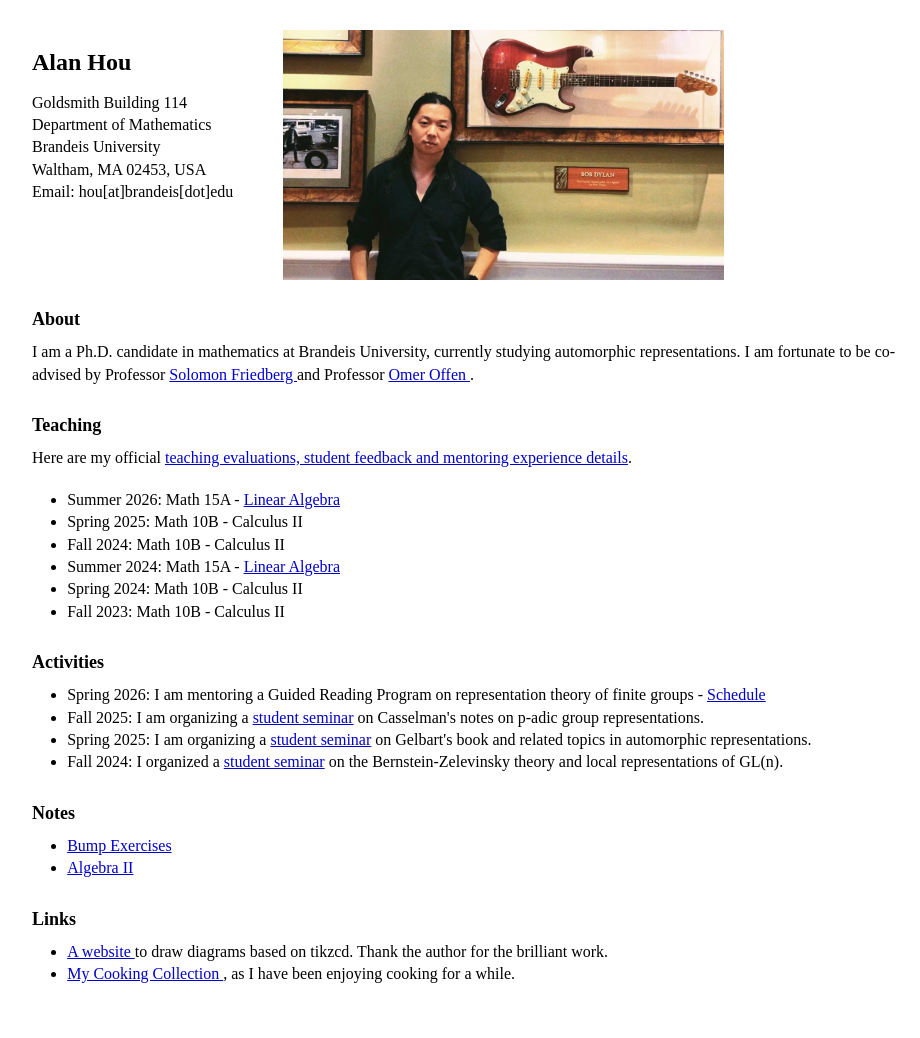
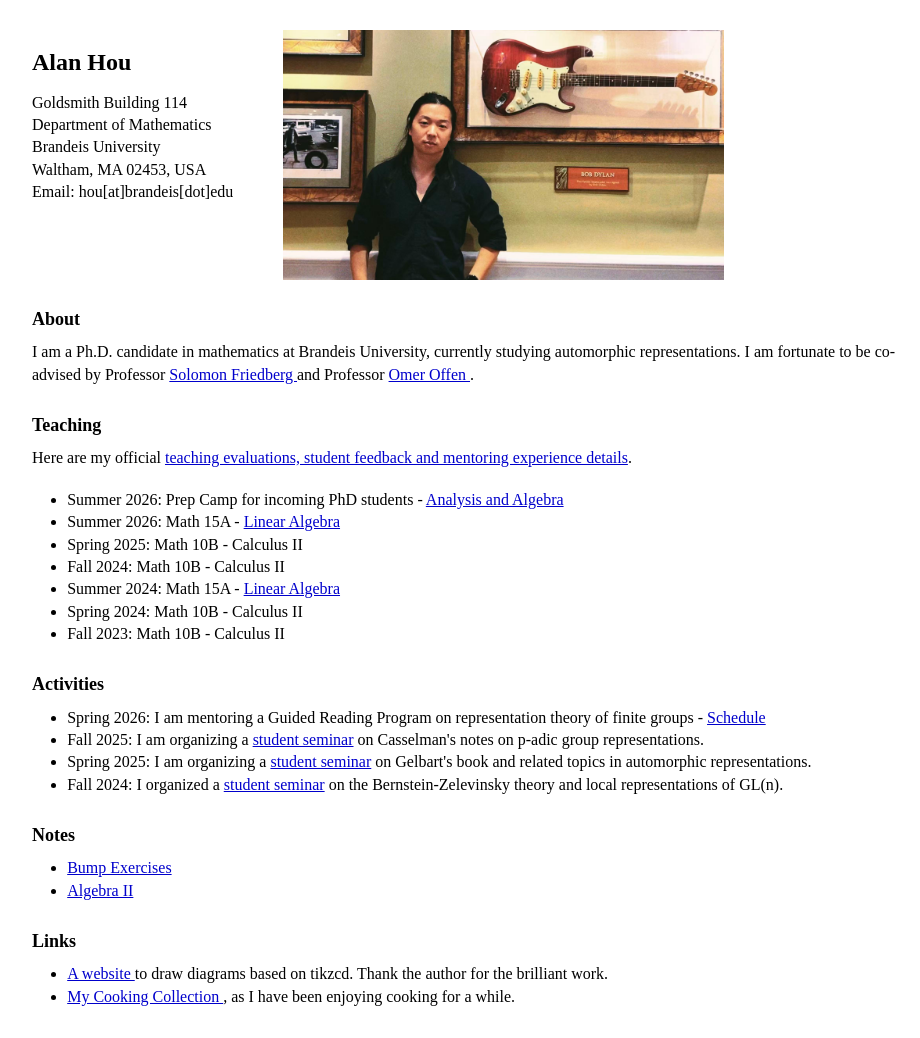
Before and after one commit to axhou/axhou.github.io, a Jekyll site: the page index.html, which Jekyll copies as it is, in a window 1280 px wide. Shown: the whole page, without its empty margins (8-928 px from the left). Built offline with Jekyll 4.4.1, drawn with Linux system fonts in a browser that asks for light colours; before the commit the page ends 1016 px from its top, so only the background shows below that.

Commit message:
Update index.html

```diff
--- a/index.html
+++ b/index.html
@@ -135,6 +135,11 @@
   <ul>
     <li>
       Summer 2026:
+      Prep Camp for incoming PhD students -
+      <a href="./s2026la.html">Analysis and Algebra</a>
+    </li>
+    <li>
+      Summer 2026:
       Math 15A -
       <a href="./s2026la.html">Linear Algebra</a>
     </li>
```
